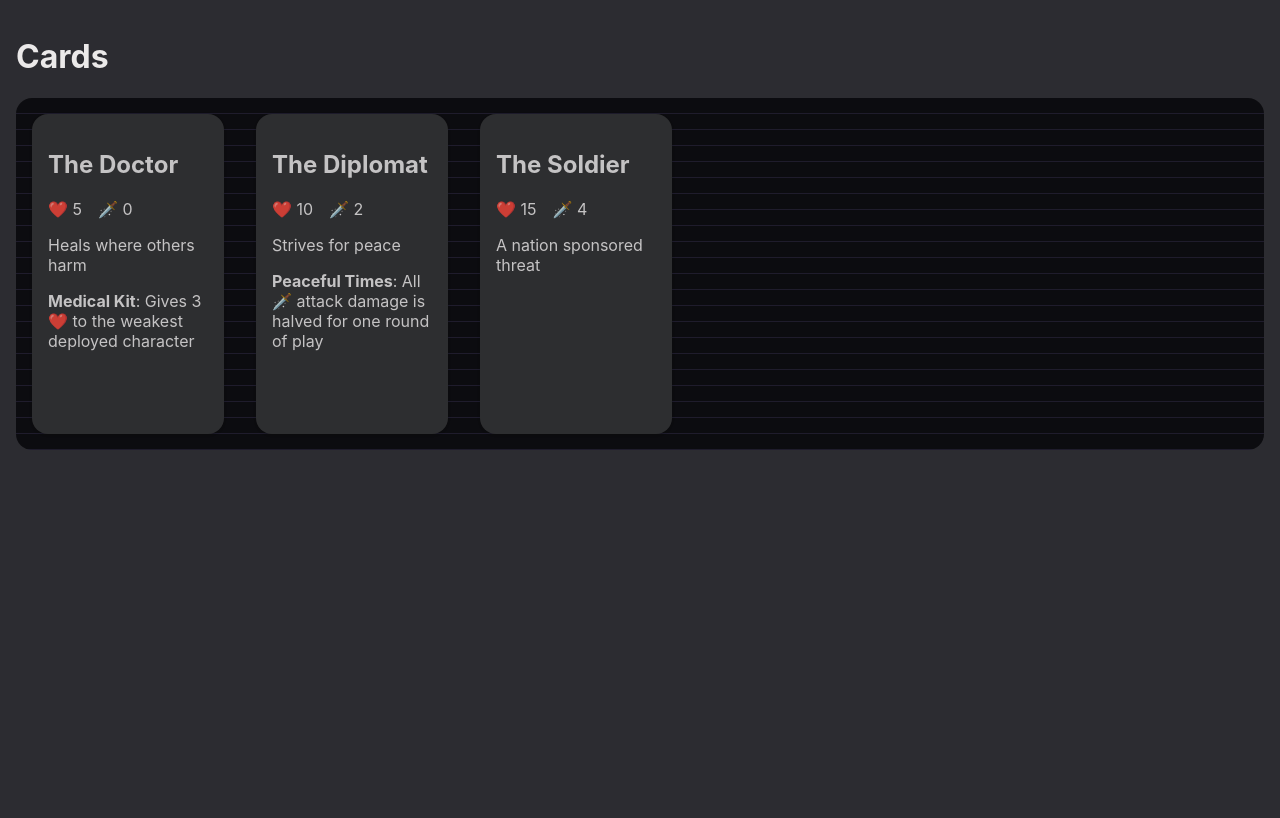
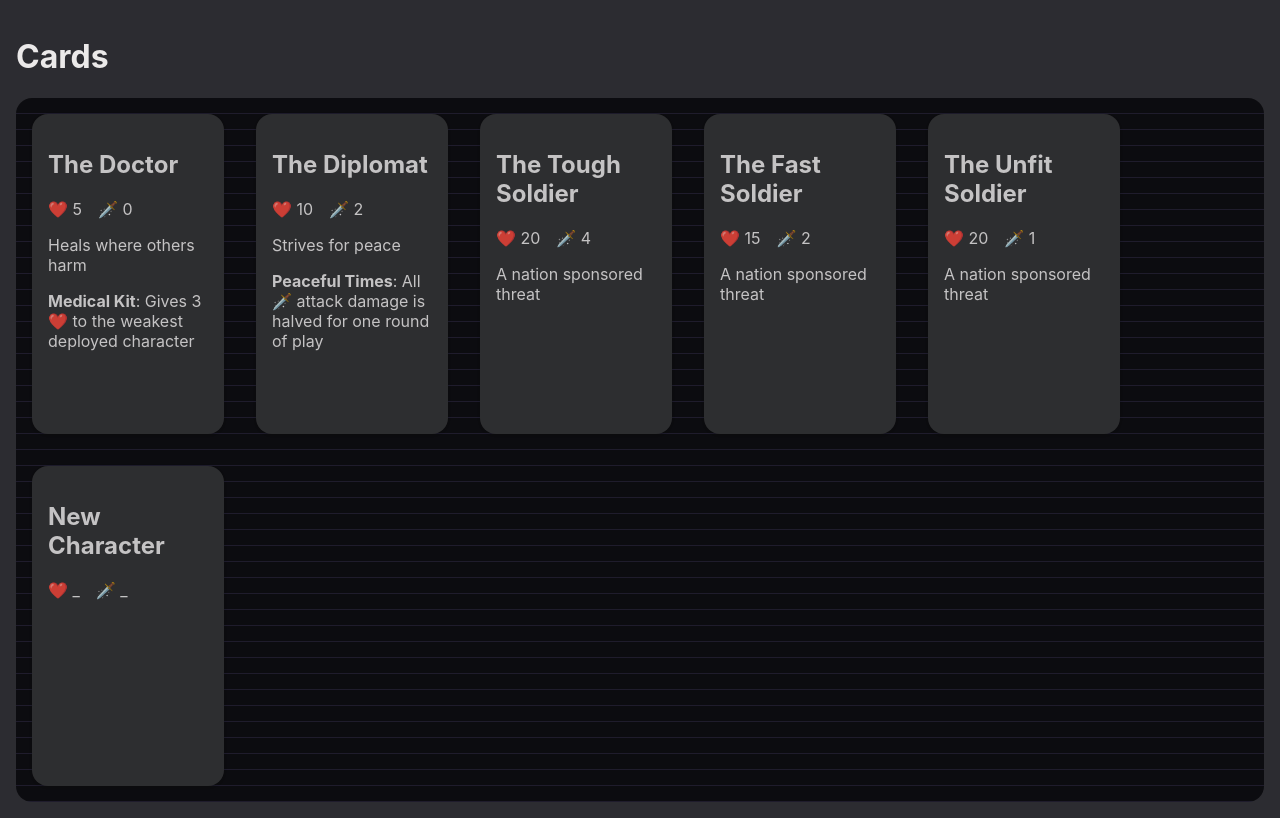
Before and after one commit to 5Mixer/ar-card, a React (Create React App) app: page / in a window 1280 px wide. Built offline with nearby package versions, Linux system fonts and the light colour scheme.

Commit message:
Tweak styles

```diff
--- a/src/App.css
+++ b/src/App.css
@@ -2,12 +2,21 @@
   --card-bg: #2e2f30;
   --bg: #2c2c31;
   --fg: #ebe9e9;
+  --accent: #61c454;
 
   margin: 1em;
 }
 
+.cardPanelRoot {
+  display: flex;
+  gap: 1em;
+}
+
 .deck {
   display: flex;
+  flex-wrap: wrap;
+
+  width: 100%;
 
   border-radius: 1em;
 
@@ -16,3 +25,10 @@
   background-size: 16px 16px;
   background-image:  repeating-linear-gradient(0deg, #1c192c, #1c192c 0.8px, #050508 0.8px, #050508);
 }
+
+.cardPanel {
+  width: 100%;
+  background-color: #050508;
+  border-radius: 1em;
+  padding: 1em;
+}
--- a/src/App.js
+++ b/src/App.js
@@ -1,5 +1,6 @@
 import React, { useState } from 'react';
 import Card from './Card'
+import CardPanel from './CardPanel'
 import './App.css';
 
 function App() {
@@ -29,23 +30,47 @@ function App() {
       ]
     },
     {
-      name: "The Soldier",
+      name: "The Tough Soldier",
+      description: "A nation sponsored threat",
+      health: 20,
+      attack: 4
+    },
+    {
+      name: "The Fast Soldier",
       description: "A nation sponsored threat",
       health: 15,
-      attack: 4
+      attack: 2
+    },
+    {
+      name: "The Unfit Soldier",
+      description: "A nation sponsored threat",
+      health: 20,
+      attack: 1
     }
   ]
 
   const [selectedCard, setSelectedCard] = useState(null);
 
+  function newCharacter() {}
+
   return (
     <div className="App">
       <h1>Cards</h1>
-      <section className="deck">
-        {cards.map(function(character, i) {
-          return <Card character={character} key={character.name} selected={selectedCard === character.name} onClick={() => selectedCard === character.name ? setSelectedCard(null) : setSelectedCard(character.name)}/>;
-        })}
-      </section>
+      <div className="cardPanelRoot">
+        <section className="deck">
+          {cards.map(function(character, i) {
+            return <Card character={character} key={character.name} selected={selectedCard == i} onClick={() => selectedCard === i ? setSelectedCard(null) : setSelectedCard(i)}/>;
+          })}
+          <Card character={{name:"New Character", health:"_", attack:"_"}} onClick={() => newCharacter()}/>
+        </section>
+        {
+          (selectedCard != null) ? (
+            <section className="cardPanel">
+              <CardPanel character={cards[selectedCard]} setHealth={(health) => cards[selectedCard].health = health}/>
+            </section>
+          ) : null
+        }
+      </div>
     </div>
   );
 }
--- a/src/Card/card.css
+++ b/src/Card/card.css
@@ -7,12 +7,19 @@
     margin: 1em;
     display: inline-block;
     box-shadow: 0 1px 3px rgba(0,0,0,0.12), 0 1px 2px rgba(0,0,0,0.24);
+    cursor: pointer;
+    user-select: none;
+
     transition: box-shadow 0.3s cubic-bezier(.25,.8,.25,1);
+
     box-sizing: border-box;
+    border: 0 solid var(--accent);
+    border-width: 0;
 }
 
 .selected {
-    border-bottom: 1em solid red;
+    border-width: .25em;
+    padding: .75em;
 }
 
 .card:hover {
--- /dev/null
+++ b/src/CardPanel/index.js
@@ -0,0 +1,20 @@
+import React, { useState } from 'react';
+
+function CardPanel(props) {
+    return (
+        <div>
+            <h1>{props.character.name}</h1>
+            <div>
+                ❤️
+                <input type="number" defaultValue={props.character.health} onChange={(e) => {props.setHealth(e.target.value)}} />
+            </div>
+            <div>
+                ❤️️
+                <input type="number" defaultValue={props.character.attack} onChange={(e) => {props.setAttack(e.target.value)}} />
+            </div>
+
+        </div>
+    );
+}
+
+export default CardPanel;
```
Also changed, not shown: src/CardPanel/cardPanel.css (added).
